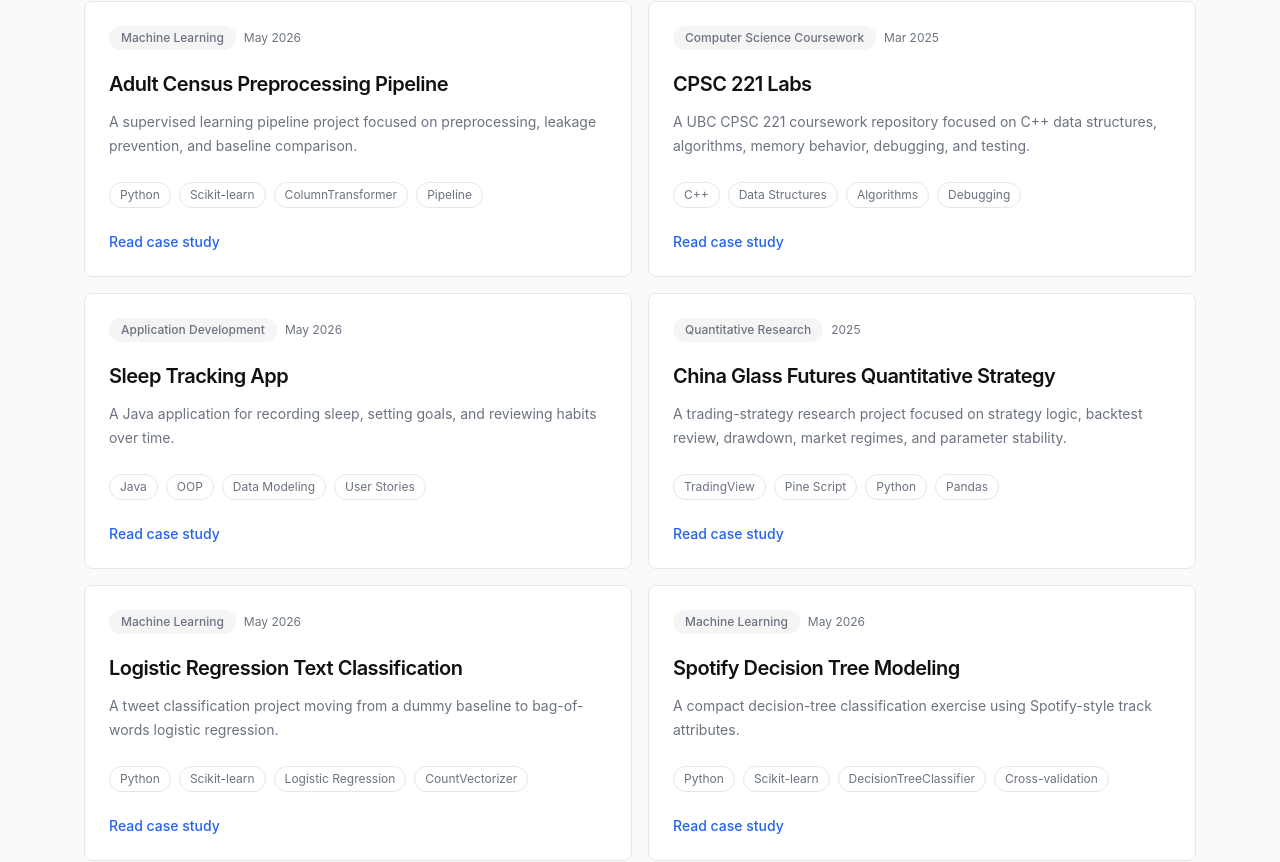
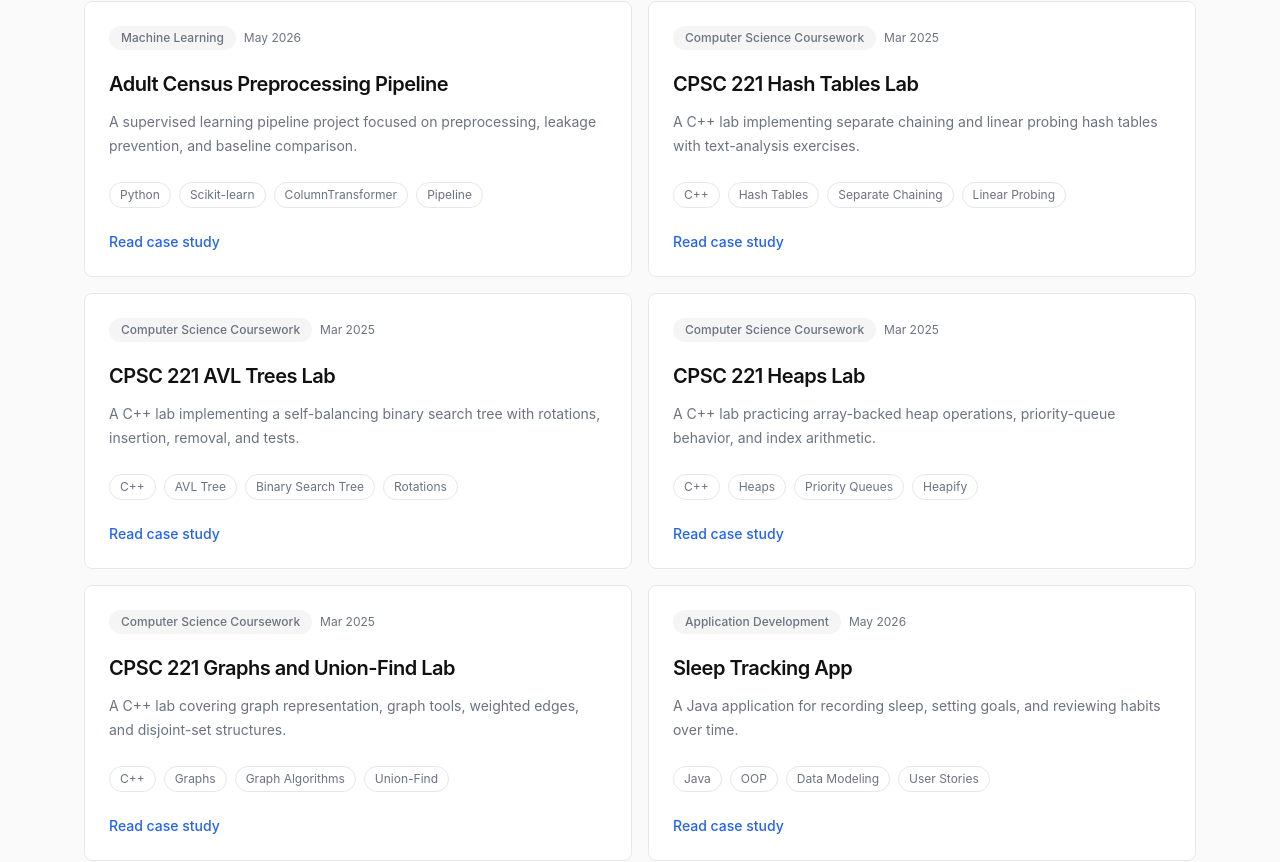
Before and after one commit to Asdzzyandzzy/ZiyangZhou_me_Website, a Next.js app: page /projects in a window 1280 px wide. Shown: the part 1490-2352 px from the top of the page. Built offline with nearby package versions, Linux system fonts and the light colour scheme.

Commit message:
Split CPSC 221 labs into separate project entries

```diff
--- a/content/projects.ts
+++ b/content/projects.ts
@@ -616,15 +616,15 @@ export const projects: Project[] = [
     }
   },
   {
-    slug: "cpsc221-labs",
+    slug: "cpsc221-hash-tables",
     featured: true,
     title: {
-      en: "CPSC 221 Labs",
-      zh: "CPSC 221 课程实验"
+      en: "CPSC 221 Hash Tables Lab",
+      zh: "CPSC 221 哈希表实验"
     },
     subtitle: {
-      en: "A UBC CPSC 221 coursework repository focused on C++ data structures, algorithms, memory behavior, debugging, and testing.",
-      zh: "UBC CPSC 221 的 C++ 课程实验仓库，重点练习数据结构、算法、内存行为、调试和测试。"
+      en: "A C++ lab implementing separate chaining and linear probing hash tables with text-analysis exercises.",
+      zh: "一个 C++ 课程实验，实现 separate chaining 和 linear probing 哈希表，并结合文本分析练习。"
     },
     period: {
       en: "Mar 2025",
@@ -634,50 +634,248 @@ export const projects: Project[] = [
       en: "Computer Science Coursework",
       zh: "计算机科学课程"
     },
-    techStack: ["C++", "Data Structures", "Algorithms", "Debugging", "Testing"],
-    repo: "https://github.com/Asdzzyandzzy/CPSC221-LABS",
+    techStack: ["C++", "Hash Tables", "Separate Chaining", "Linear Probing", "Iterators", "Testing"],
+    repo: "https://github.com/Asdzzyandzzy/CPSC221-LABS/tree/main/lab_hash",
     summary: {
-      en: "A UBC CPSC 221 coursework repository focused on C++ data structures, algorithm implementation, memory behavior, debugging, and code organization. The value is implementation discipline rather than product polish.",
-      zh: "UBC CPSC 221 的 C++ 课程实验仓库，重点练习数据结构、算法实现、内存行为、调试和代码组织。这个项目不是产品展示，而是计算机基础能力的代码证据。"
+      en: "A UBC CPSC 221 C++ lab focused on hash-table implementation. The folder includes separate chaining, linear probing, iterators, resizing behavior, and text-analysis applications such as word counting and anagram finding.",
+      zh: "UBC CPSC 221 的 C++ 哈希表实验，目录包含 separate chaining、linear probing、iterator、扩容行为，以及 word counting 和 anagram finding 等文本分析练习。"
     },
     motivation: {
-      en: "I kept this as one coursework project because I could not reliably verify specific lab folders through the GitHub API during this update.",
-      zh: "由于本次更新中无法通过 GitHub API 稳定确认具体 lab 文件夹内容，因此保留为一个课程实验总项目。"
+      en: "The goal was to understand how collision handling, probing, iterators, and resizing affect correctness in a compact data structure.",
+      zh: "项目目标是理解冲突处理、探测、迭代器和扩容如何影响紧凑数据结构的正确性。"
     },
     features: {
       en: [
-        "Documents C++ coursework practice rather than a product workflow.",
-        "Focuses on data structures, algorithm implementation, memory behavior, debugging, and testing.",
-        "Keeps code organization visible as evidence of foundational CS practice."
+        "Implements separate chaining and linear probing hash table variants.",
+        "Uses iterator code and resizing logic to maintain table behavior.",
+        "Applies hash tables to word counting, character counting, and anagram-style text tasks."
       ],
       zh: [
-        "记录 C++ 课程实验实践，而不是产品工作流。",
-        "重点是数据结构、算法实现、内存行为、调试和测试。",
-        "将代码组织作为计算机基础训练的证据。"
+        "实现 separate chaining 和 linear probing 两类哈希表。",
+        "通过 iterator 和 resize 逻辑维护表结构行为。",
+        "将哈希表应用到词频统计、字符统计和 anagram 文本任务。"
       ]
     },
     contribution: {
       en: [
-        "Completed lab implementation and debugging work as part of UBC CPSC 221.",
-        "Practiced writing and organizing C++ code under course constraints.",
-        "Kept the description grounded in coursework rather than AI-assisted development."
+        "Completed C++ implementation work inside the provided course scaffolding.",
+        "Debugged collision handling and iterator behavior under tests.",
+        "Kept the project framed as data-structure coursework rather than product development."
       ],
       zh: [
-        "完成 UBC CPSC 221 课程实验中的实现和调试工作。",
-        "在课程约束下练习 C++ 代码编写和组织。",
-        "保持课程项目表述，不写成 AI-assisted 项目。"
+        "在课程提供的框架中完成 C++ 实现。",
+        "结合测试调试冲突处理和 iterator 行为。",
+        "将项目表述为数据结构课程实践，而不是产品开发。"
       ]
     },
     learnings: {
       en: [
-        "Built stronger habits around reasoning about data structures.",
-        "Practiced debugging at a lower level than typical scripting projects.",
-        "Improved awareness of implementation details behind higher-level software."
+        "Learned how small probing and resizing mistakes can change lookup behavior.",
+        "Practiced connecting abstract hashing concepts to concrete C++ code.",
+        "Built better habits around testing data-structure invariants."
       ],
       zh: [
-        "建立更扎实的数据结构推理习惯。",
-        "练习比脚本项目更底层的错误排查和调试。",
-        "更清楚地理解高层软件背后的实现细节。"
+        "理解很小的 probing 或 resizing 错误如何改变查找行为。",
+        "练习把抽象哈希概念落实到具体 C++ 代码。",
+        "强化了围绕数据结构不变量进行测试的习惯。"
+      ]
+    }
+  },
+  {
+    slug: "cpsc221-avl-trees",
+    featured: true,
+    title: {
+      en: "CPSC 221 AVL Trees Lab",
+      zh: "CPSC 221 AVL 树实验"
+    },
+    subtitle: {
+      en: "A C++ lab implementing a self-balancing binary search tree with rotations, insertion, removal, and tests.",
+      zh: "一个 C++ 课程实验，实现带旋转、插入、删除和测试的自平衡二叉搜索树。"
+    },
+    period: {
+      en: "Mar 2025",
+      zh: "2025 年 3 月"
+    },
+    category: {
+      en: "Computer Science Coursework",
+      zh: "计算机科学课程"
+    },
+    techStack: ["C++", "AVL Tree", "Binary Search Tree", "Rotations", "Balancing", "Catch2"],
+    repo: "https://github.com/Asdzzyandzzy/CPSC221-LABS/tree/main/lab_avl",
+    summary: {
+      en: "A UBC CPSC 221 C++ lab for AVL tree implementation. The folder contains avltree.cpp, avltree.h, tests, expected outputs, and tree-printing utilities for checking rotation and balancing behavior.",
+      zh: "UBC CPSC 221 的 C++ AVL 树实验，目录包含 avltree.cpp、avltree.h、测试、expected outputs 和树结构打印工具，用于检查旋转和平衡行为。"
+    },
+    motivation: {
+      en: "The lab made balancing rules concrete: insertions and removals must preserve both binary-search ordering and height balance.",
+      zh: "这个实验把平衡规则变得具体：插入和删除必须同时保持二叉搜索顺序和高度平衡。"
+    },
+    features: {
+      en: [
+        "Implements AVL rotations and balance-factor maintenance.",
+        "Handles insertion and removal while preserving BST ordering.",
+        "Uses tests and printed tree structures to inspect correctness."
+      ],
+      zh: [
+        "实现 AVL 旋转和 balance factor 维护。",
+        "在插入和删除时保持 BST 顺序。",
+        "通过测试和打印树结构检查正确性。"
+      ]
+    },
+    contribution: {
+      en: [
+        "Implemented the AVL tree behavior in C++ within the course lab files.",
+        "Reasoned through single and double rotation cases.",
+        "Used expected outputs and tests to debug tree shape changes."
+      ],
+      zh: [
+        "在课程 lab 文件中实现 AVL 树行为。",
+        "推理单旋和双旋情况。",
+        "使用 expected outputs 和测试调试树形变化。"
+      ]
+    },
+    learnings: {
+      en: [
+        "Strengthened recursive reasoning around tree operations.",
+        "Learned how local rotations preserve global search-tree invariants.",
+        "Practiced debugging algorithms where the data structure shape matters."
+      ],
+      zh: [
+        "加强了围绕树操作的递归推理。",
+        "理解局部旋转如何保持整体搜索树不变量。",
+        "练习调试结构形状本身很重要的算法。"
+      ]
+    }
+  },
+  {
+    slug: "cpsc221-heaps",
+    featured: true,
+    title: {
+      en: "CPSC 221 Heaps Lab",
+      zh: "CPSC 221 堆结构实验"
+    },
+    subtitle: {
+      en: "A C++ lab practicing array-backed heap operations, priority-queue behavior, and index arithmetic.",
+      zh: "一个 C++ 课程实验，练习数组实现的堆操作、优先队列行为和索引计算。"
+    },
+    period: {
+      en: "Mar 2025",
+      zh: "2025 年 3 月"
+    },
+    category: {
+      en: "Computer Science Coursework",
+      zh: "计算机科学课程"
+    },
+    techStack: ["C++", "Heaps", "Priority Queues", "Heapify", "Upheap", "Downheap", "Testing"],
+    repo: "https://github.com/Asdzzyandzzy/CPSC221-LABS/tree/main/lab_heaps",
+    summary: {
+      en: "A UBC CPSC 221 C++ lab focused on array-backed heap implementation and heap operation tests. The work centers on heapify, upheap/downheap behavior, priority-queue ordering, and index arithmetic.",
+      zh: "UBC CPSC 221 的 C++ 堆结构实验，重点是数组实现的 heap、heapify、upheap/downheap、优先队列顺序和索引计算。"
+    },
+    motivation: {
+      en: "The lab was useful for practicing how a tree-shaped invariant can be stored and maintained inside a compact array representation.",
+      zh: "这个实验帮助我练习如何在紧凑数组表示中存储和维护树形不变量。"
+    },
+    features: {
+      en: [
+        "Implements heap operations on an array-backed structure.",
+        "Practices heapify, upheap, downheap, and priority ordering.",
+        "Uses tests to catch indexing and invariant mistakes."
+      ],
+      zh: [
+        "在数组结构上实现堆操作。",
+        "练习 heapify、upheap、downheap 和优先级顺序。",
+        "通过测试发现索引和不变量错误。"
+      ]
+    },
+    contribution: {
+      en: [
+        "Completed heap implementation exercises in C++.",
+        "Debugged parent/child index calculations and heap invariants.",
+        "Connected priority-queue behavior to low-level array operations."
+      ],
+      zh: [
+        "完成 C++ 堆实现练习。",
+        "调试父子节点索引计算和堆不变量。",
+        "把优先队列行为和底层数组操作联系起来。"
+      ]
+    },
+    learnings: {
+      en: [
+        "Learned how off-by-one errors can break heap behavior.",
+        "Practiced reasoning about implicit tree structures.",
+        "Improved confidence with testing compact data representations."
+      ],
+      zh: [
+        "理解 off-by-one 错误如何破坏堆行为。",
+        "练习推理隐式树结构。",
+        "提升了测试紧凑数据表示的熟练度。"
+      ]
+    }
+  },
+  {
+    slug: "cpsc221-graphs-union-find",
+    featured: true,
+    title: {
+      en: "CPSC 221 Graphs and Union-Find Lab",
+      zh: "CPSC 221 图算法与并查集实验"
+    },
+    subtitle: {
+      en: "A C++ lab covering graph representation, graph tools, weighted edges, and disjoint-set structures.",
+      zh: "一个 C++ 课程实验，覆盖图表示、图工具、加权边和 disjoint-set 并查集结构。"
+    },
+    period: {
+      en: "Mar 2025",
+      zh: "2025 年 3 月"
+    },
+    category: {
+      en: "Computer Science Coursework",
+      zh: "计算机科学课程"
+    },
+    techStack: ["C++", "Graphs", "Graph Algorithms", "Union-Find", "Disjoint Sets", "Weighted Edges"],
+    repo: "https://github.com/Asdzzyandzzy/CPSC221-LABS/tree/main/lab_graphs",
+    summary: {
+      en: "A UBC CPSC 221 C++ graph lab with graph.cpp, graph_tools.cpp, edge structures, premade graph utilities, tests, and disjoint-set files. It focuses on representation, connectivity, weighted edges, and union-find reasoning.",
+      zh: "UBC CPSC 221 的 C++ 图算法实验，包含 graph.cpp、graph_tools.cpp、edge 结构、预设图工具、测试和 disjoint-set 文件，重点是图表示、连通性、加权边和并查集推理。"
+    },
+    motivation: {
+      en: "The lab helped connect graph algorithms to implementation details such as edge storage, connectivity checks, and disjoint-set updates.",
+      zh: "这个实验帮助我把图算法和边存储、连通性检查、并查集更新等实现细节联系起来。"
+    },
+    features: {
+      en: [
+        "Works with graph representation files, edge structures, and graph tools.",
+        "Uses disjoint-set data structures for connectivity-oriented reasoning.",
+        "Includes tests and demo files for checking graph behavior."
+      ],
+      zh: [
+        "处理图表示文件、edge 结构和 graph tools。",
+        "使用 disjoint-set 数据结构进行连通性相关推理。",
+        "包含测试和 demo 文件，用于检查图行为。"
+      ]
+    },
+    contribution: {
+      en: [
+        "Completed graph and disjoint-set implementation work in C++.",
+        "Practiced debugging behavior across multiple supporting files.",
+        "Kept the description grounded in algorithms and data structures rather than product features."
+      ],
+      zh: [
+        "完成 C++ 图和 disjoint-set 相关实现工作。",
+        "练习在多个支撑文件之间调试行为。",
+        "保持算法和数据结构课程项目表述，不写成产品功能。"
+      ]
+    },
+    learnings: {
+      en: [
+        "Learned how graph correctness depends on representation choices.",
+        "Practiced union-find reasoning for connectivity-style problems.",
+        "Improved ability to trace algorithm behavior across related C++ modules."
+      ],
+      zh: [
+        "理解图算法正确性与表示方式密切相关。",
+        "练习用并查集推理连通性问题。",
+        "提升了跨多个 C++ 模块追踪算法行为的能力。"
       ]
     }
   },
--- a/lib/projectOrdering.ts
+++ b/lib/projectOrdering.ts
@@ -10,7 +10,10 @@ const projectPriority = [
   "recipe-clustering",
   "astock-analysis-toolkit",
   "adult-census-preprocessing-pipeline",
-  "cpsc221-labs",
+  "cpsc221-hash-tables",
+  "cpsc221-avl-trees",
+  "cpsc221-heaps",
+  "cpsc221-graphs-union-find",
   "sleep-app",
   "glass-futures-trading-strategy",
   "logistic-regression-text-classification",
```
